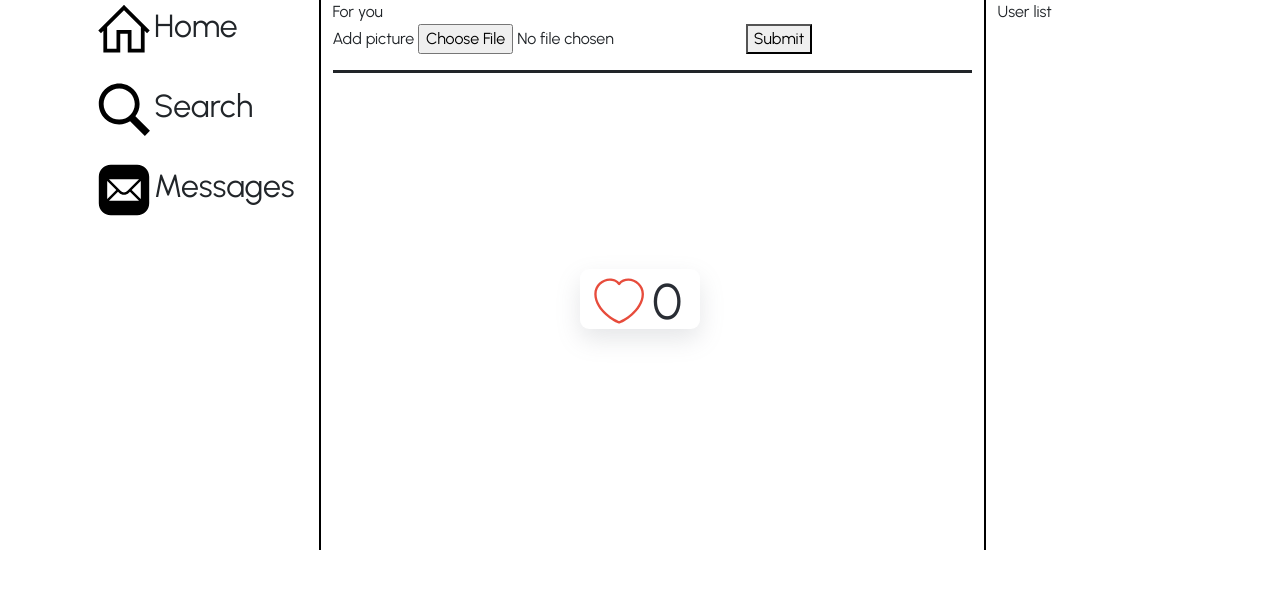
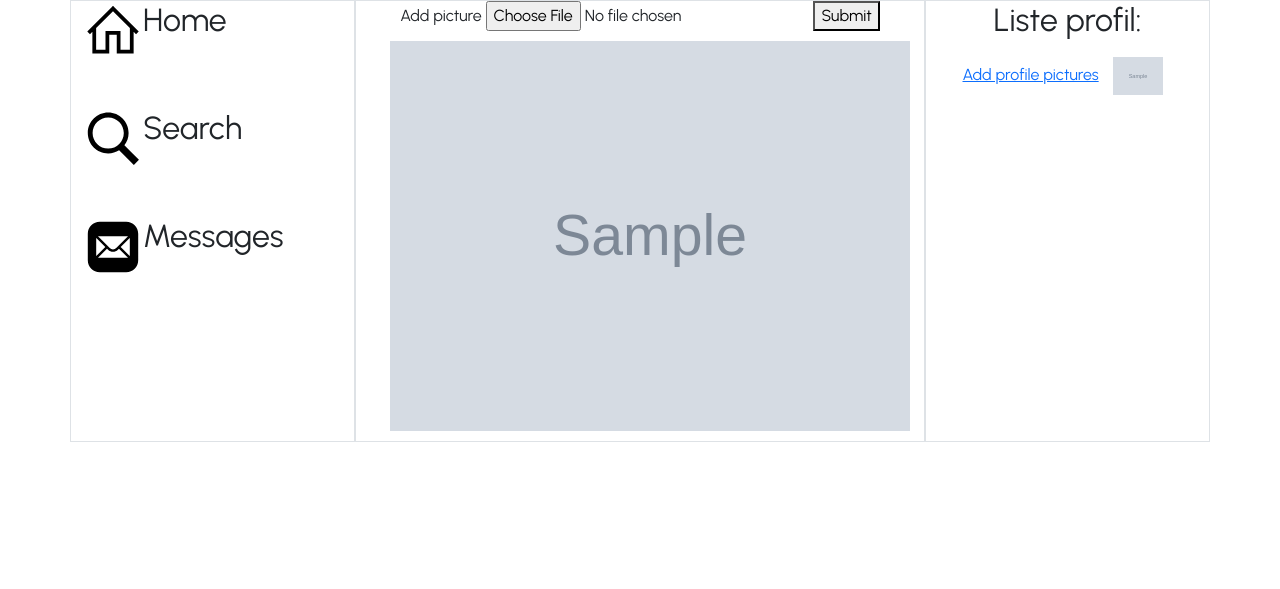
Before and after one commit to Antonio69999/clone_insta, a PHP site: page / in a window 1280 px wide. Shown: the part 101-690 px from the top of the page. Run offline with PHP 8.4, Linux system fonts and the light colour scheme; tables that the repository leaves empty or names only in its code hold one stand-in row (values such as "Sample post"); grey boxes marked "Sample" are stand-in pictures.

Commit message:
instagram menu

```diff
--- /dev/null
+++ b/add_avatar.php
@@ -0,0 +1,5 @@
+<form action="./process/picture_trait.php" method="POST" enctype="multipart/form-data">
+    <label for="file">Change profil picture</label>
+    <input type="file" name="file">
+    <button type="submit">Submit</button>
+</form>
--- a/index.php
+++ b/index.php
@@ -1,3 +1,3 @@
 
 <?php require_once("./utils/connexion.php")  ?>
-<?php require_once("./instagram.php"); ?>
+<?php require_once("./instagram2.php"); ?>
--- a/instagram.php
+++ b/instagram.php
@@ -22,7 +22,7 @@
 
     <div class="container">
         <div class="row">
-            <div class="col">
+            <div class="col-6">
                 <div class="container">
                     <div class="space">
                         <div class="d-flex align-items-center">
@@ -44,7 +44,7 @@
                     </div>
                 </div>
             </div>
-            <div class="col-7 vertical-line">
+            <div class="col-6 vertical-line">
                 For you
                 <div class="block">
                     <svg class="heart-icon" width="50" height="77" viewBox="0 0 106 97" fill="none" xmlns="http://www.w3.org/2000/svg">
@@ -59,32 +59,43 @@
                         <input type="file" name="file">
                         <button type="submit">Submit</button>
                     </form>
-                    <?php $sql = 'SELECT * FROM `pictures`';
+                    <div class="image-gallery">
+                        <?php
+                        $sql = 'SELECT * FROM `pictures`';
+                        $query = $db->prepare($sql);
+                        $query->execute();
+                        $pictures = $query->fetchAll();
 
-                    // On prépare la requête
-                    $query = $db->prepare($sql);
+                        foreach ($pictures as $picture) {
+                            echo "<img src='./upload/" . $picture['pictures'] . "' width='300px' class='gallery-image'>";
+                        }
+                        ?>
+                    </div>
+                </div>
 
-                    // On exécute la requête
-                    $query->execute();
+                <hr class="border-dark border-3 opacity-100">
+                <div class="col-6">
+                    <!-- Right column -->
+                    <div class="vertical-line">
+                        <h2>Liste profil:</h2>
+                        <a href="./add_avatar.php">Add profile pictures</a>
+                        <?php
+                        $sql = 'SELECT * FROM `avatars`';
+                        $query = $db->prepare($sql);
+                        $query->execute();
+                        $avatars = $query->fetchAll();
 
-                    // On stocke le résultat dans un tableau associatif
-                    $pictures = $query->fetch();
-                    while ($picture = $query->fetch()) {
-                        // var_dump($picture);
-                        echo "<img src='./upload/" . $picture['pictures'] . "' width='600px' ><br>";
-                    }
-                    ?>
+                        foreach ($avatars as $avatar) {
+                            echo "<img id='avatar' src='./upload_avatar/" . $avatar['avatars'] . "' class='gallery-image'>";
+                        }
+                        ?>
+                    </div>
                 </div>
-                <hr class="border-dark border-3 opacity-100">
-            </div>
-            <div class="col vertical-line">
-                User list
             </div>
         </div>
-    </div>
 
-    <script src="https://cdn.jsdelivr.net/npm/bootstrap@5.3.0/dist/js/bootstrap.bundle.min.js"></script>
-    <script src="./script/main.js"></script>
+        <script src="https://cdn.jsdelivr.net/npm/bootstrap@5.3.0/dist/js/bootstrap.bundle.min.js"></script>
+        <script src="./script/main.js"></script>
 </body>
 
 </html>
--- /dev/null
+++ b/instagram2.php
@@ -0,0 +1,83 @@
+<?php require_once("./utils/connexion.php"); ?>
+<?php session_start(); ?>
+
+<!DOCTYPE html>
+<html lang="en">
+
+<head>
+    <meta charset="UTF-8">
+    <meta name="viewport" content="width=device-width, initial-scale=1.0">
+    <link rel="stylesheet" href="./style/style.css">
+    <link href="https://cdn.jsdelivr.net/npm/bootstrap@5.3.0/dist/css/bootstrap.min.css" rel="stylesheet">
+    <title>Instagram</title>
+</head>
+
+<body>
+    <header>
+        <div class="d-flex justify-content-center">
+            <img src="./SVGS/instagram.svg" alt="logo_instagram" width="85em">
+            <img src="./assets/header_insta.png" alt="insta" width="350em">
+        </div>
+    </header>
+
+    <div class="container text-center">
+        <div class="row">
+            <div class="col border">
+                <div class="d-flex">
+                    <img src="./SVGS/home.svg" alt="home_logo" width="60em">
+                    <h2>Home</h2>
+                </div>
+
+                <div class="d-flex my-5">
+                    <img src="./SVGS/search.svg" alt="search_logo" width="60em">
+                    <h2>Search</h2>
+                </div>
+
+                <div class="d-flex">
+                    <img src="./SVGS/message.svg" alt="message_logo" width="60em">
+                    <h2>Messages</h2>
+                </div>
+
+            </div>
+
+            <div class="col-6 border">
+                <div class="container">
+                    <div>
+                        <form action="./process/picture_trait.php" method="POST" enctype="multipart/form-data">
+                            <label for="file">Add picture</label>
+                            <input type="file" name="file">
+                            <button type="submit">Submit</button>
+                        </form>
+                    </div>
+
+                    <div class="image-gallery">
+                        <?php
+                        $sql = 'SELECT * FROM `pictures`';
+                        $query = $db->prepare($sql);
+                        $query->execute();
+                        $pictures = $query->fetchAll();
+
+                        foreach ($pictures as $picture) {
+                            echo "<img src='./upload/" . $picture['pictures'] . "' width='300px' class='gallery-image'>";
+                        }
+                        ?>
+                    </div>
+                </div>
+            </div>
+
+            <div class="col border">
+                <h2>Liste profil:</h2>
+                <a href="./add_avatar.php">Add profile pictures</a>
+                <?php
+                $sql = 'SELECT * FROM `avatars`';
+                $query = $db->prepare($sql);
+                $query->execute();
+                $avatars = $query->fetchAll();
+
+                foreach ($avatars as $avatar) {
+                    echo "<img id='avatar' src='./upload_avatar/" . $avatar['avatars'] . "' class='gallery-image'>";
+                    echo "<br>";
+                }
+                ?>
+            </div>
+        </div>
--- a/style/style.css
+++ b/style/style.css
@@ -33,6 +33,8 @@
   transform: translate(-50%, -50%);
   user-select: none;
 }
+
+
 
 @media (max-width: 575.9px) {
   .block {
@@ -78,3 +80,17 @@
   color: #292d34;
   user-select: none;
 }
+
+.image-gallery {
+  display: flex;
+  flex-wrap: wrap;
+}
+
+.gallery-image {
+  flex: 1 0 100%;
+  margin: 10px;
+}
+
+#avatar {
+  width: 50px;
+}
```
Also changed, not shown: login.php (+0 -10 lines), process/login_trait.php (+28 -29 lines), process/picture_trait.php (+38 -0 lines), assets/profil_pic.png (added), upload/64b64d37f272b3.66080455.png (added), upload/64b6546ad1e5a4.25315427.png (added), upload_avatar/64b64e6cf390a1.21327636.png (added), upload_avatar/64b64ecf452707.92730097.png (added).
